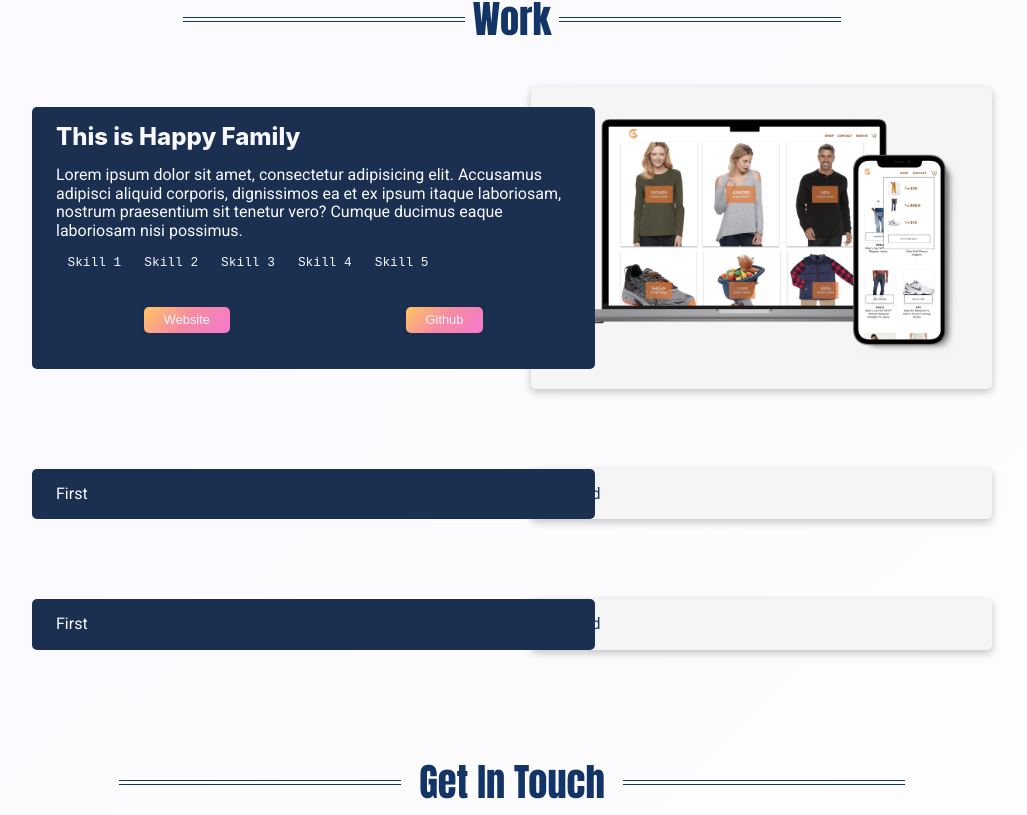
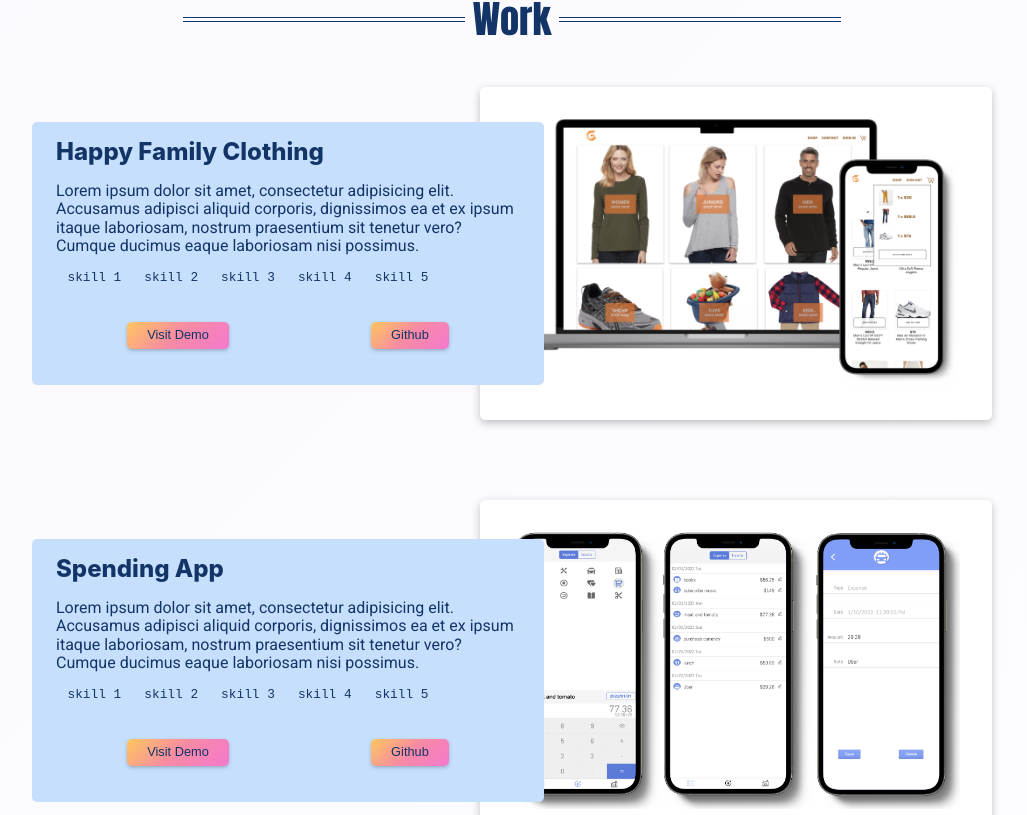
Before and after one commit to Yueran-Yu/grace-yu-portfolio, a React (Create React App) app: page / in a window 1280 px wide. Shown: the part 1145-1960 px from the top of the page, without its empty margins (128-1155 px from the left). Built offline with nearby package versions, Linux system fonts and the light colour scheme; a web font is replaced by a local one.

Commit message:
build the local data and display it

```diff
--- a/src/components/Contact/Contact.styles.jsx
+++ b/src/components/Contact/Contact.styles.jsx
@@ -37,7 +37,7 @@ export const FormContainer = styled.form`
   margin: 20px 30px;
 
   @media screen and ${deviceSize.mobile} {
-    margin: 0 10px;
+    margin: 45px 10px;
   }
 `
 
--- a/src/components/Footer/Footer.styles.jsx
+++ b/src/components/Footer/Footer.styles.jsx
@@ -1,9 +1,15 @@
 import styled from "styled-components";
+import {deviceSize} from "../Utils/DeviceSize";
 
 export const FooterContainer = styled.div`
   display: flex;
   justify-content: center;
   padding: 20px;
   margin: 40px 0 20px 0;
-  font-family: fantasy;
+  font-family: 'DengXian Light', sans-serif;
+
+  @media screen and ${deviceSize.mobile} {
+    margin: 50px 0 10px 0;
+    font-size: 0.8rem;
+  }
 `
--- a/src/components/Home/Home.styles.jsx
+++ b/src/components/Home/Home.styles.jsx
@@ -175,6 +175,7 @@ export const SocialMedia = styled.ul`
   flex-direction: row;
   justify-content: center;
   align-items: center;
+  margin-top:15px;
 `
 export const MediaItem = styled.li`
   margin: 15px 10px;
--- /dev/null
+++ b/src/components/Work/SubProject/SubProject.jsx
@@ -0,0 +1,25 @@
+import React from 'react';
+import {ButtonWrapper, ChildBtn, ChildSection, FirstChild, SecondChild, UlWrapper} from "./SubProject.styles";
+
+const SubProject = ({title, content, projectUrl, githubUrl, skills, img, alt}) => {
+  return (
+    <ChildSection>
+      <FirstChild>
+        <div className='child-title'>{title}</div>
+        <p>{content}</p>
+        <UlWrapper>
+          {skills.map((skill, index) => <li key={index}>{skill}</li>)}
+        </UlWrapper>
+        <ButtonWrapper>
+          <ChildBtn href={projectUrl} target='_blank'>Visit Demo</ChildBtn>
+          <ChildBtn href={githubUrl} target='_blank'>Github</ChildBtn>
+        </ButtonWrapper>
+      </FirstChild>
+      <SecondChild>
+        <img src={img} alt={alt}/>
+      </SecondChild>
+    </ChildSection>
+
+  )
+}
+export default SubProject;
--- /dev/null
+++ b/src/components/Work/SubProject/SubProject.styles.jsx
@@ -0,0 +1,141 @@
+import styled from "styled-components";
+import {deviceSize} from "../../Utils/DeviceSize";
+import {CustomBtnContainer} from "../../CustomBtn.styles";
+
+export const ChildSection = styled.section`
+  display: flex;
+  flex-direction: row;
+  margin-top: 1rem;
+  margin-bottom: 5rem;
+
+  @media screen and ${deviceSize.tablet} {
+    margin-top: 0;
+    margin-right: 0;
+    width: 100%;
+    flex-direction: column-reverse;
+  }
+`
+
+export const FirstChild = styled.div`
+  background: ${({theme:{chosenTheme}})=>(chosenTheme.cardBgColor1)};
+  color: ${({theme:{chosenTheme}})=>(chosenTheme.color)};
+  width: 50%;
+  height: 85%;
+  display: flex;
+  flex-direction: column;
+  align-self: center;
+  padding: 1rem 1.5rem;
+  min-width: 10rem;
+  margin-right: -10vw;
+  margin-left: 2.5vw;
+  z-index: 2;
+  border-radius: 5px;
+  box-shadow: rgba(255, 255, 255, 0.08) 0 4px 12px;
+
+
+  .child-title {
+    font-size: 1.5rem;
+    padding-bottom: 1rem;
+    font-family: -apple-system, BlinkMacSystemFont, "Segoe UI", Roboto, Helvetica, Arial, sans-serif, "Apple Color Emoji", "Segoe UI Emoji", "Segoe UI Symbol";
+    font-weight: 800;
+
+    @media screen and ${deviceSize.mobile} {
+      font-size: 1.3rem;
+      padding-bottom: 0.5rem;
+    }
+  }
+
+  @media screen and ${deviceSize.tablet} {
+    display: flex;
+    flex-direction: column;
+    margin-right: 0;
+    width: 90%;
+    max-width: 35rem;
+    margin-left: 0;
+  }
+
+  @media screen and ${deviceSize.mobile} {
+    display: flex;
+    flex-direction: column;
+    margin-right: 0;
+    width: 90%;
+    max-width: 25rem;
+    margin-left: 0;
+  }
+`
+
+export const SecondChild = styled.div`
+  background: ${({theme:{chosenTheme}})=>(chosenTheme.cardBgColor2)};
+  color: ${({theme:{chosenTheme}})=>(chosenTheme.color)};
+  width: 50%;
+  padding: 1rem;
+  height: 30%;
+  display: flex;
+  align-self: end;
+  min-width: 25rem;
+  margin-left: 5vw;
+  border-radius: 5px;
+  box-shadow: rgba(0, 0, 0, 0.24) 0 3px 8px;
+
+  @media screen and ${deviceSize.tablet} {
+    width: 90%;
+    min-width: 20rem;
+    max-width: 35rem;
+    display: flex;
+    align-self: center;
+    margin-left: 0;
+
+  }
+
+  @media screen and ${deviceSize.mobile} {
+    width: 90%;
+    max-width: 25rem;
+    display: flex;
+    align-self: center;
+    margin-left: 0;
+  }
+
+  img {
+    padding: 1rem;
+    width: 100%;
+    height: auto;
+    transition: all 0.5s ease-in-out;
+
+    @media screen and ${deviceSize.tablet} {
+      height: 50%;
+      padding: 0.5rem 0;
+    }
+  }
+
+  img:hover {
+    transform: scale(1.05);
+  }
+`
+
+export const UlWrapper = styled.ul`
+  display: flex;
+  justify-content: space-around;
+  padding: 1rem 0;
+  min-width: 25vw;
+  max-width: 30vw;
+  font-family: Courier New, monospace;
+
+  li {
+    font-weight: 5;
+    font-size: 0.8rem;
+  }
+
+  @media screen and ${deviceSize.tablet} {
+    min-width: 95%;
+  }
+`
+
+export const ButtonWrapper = styled.div`
+  display: flex;
+  justify-content: space-around;
+`
+
+export const ChildBtn = styled(CustomBtnContainer)`
+  font-size: 0.8rem;
+  font-weight: 100;
+`
--- a/src/components/Work/Work.jsx
+++ b/src/components/Work/Work.jsx
@@ -1,15 +1,11 @@
 import React from 'react';
 import {
-  ButtonWrapper, ChildBtn,
-  ChildSection,
-  FirstChild,
-  SecondChild,
   SectionContainer,
-  UlWrapper,
   WorkContainer
 } from "./Work.styles";
 import SectionTitle from "../SectionTitle/SectionTitle";
-import happyFamily from '../../assets/images/happyFamilyMockUp.png';
+import {PROJECTS_DATA} from "../../data/data";
+import SubProject from "./SubProject/SubProject";
 
 const Work = () => {
   return (
@@ -18,44 +14,9 @@ const Work = () => {
         Work
       </SectionTitle>
       <SectionContainer>
-        <ChildSection>
-          <FirstChild>
-            <div className='child-title'>This is Happy Family</div>
-            <p>Lorem ipsum dolor sit amet, consectetur adipisicing elit. Accusamus adipisci aliquid corporis,
-              dignissimos ea et ex ipsum itaque laboriosam, nostrum praesentium sit tenetur vero? Cumque ducimus eaque
-              laboriosam nisi possimus.</p>
-            <UlWrapper>
-              <li>Skill 1</li>
-              <li>Skill 2</li>
-              <li>Skill 3</li>
-              <li>Skill 4</li>
-              <li>Skill 5</li>
-            </UlWrapper>
-            <ButtonWrapper>
-              <ChildBtn>Website</ChildBtn>
-              <ChildBtn>Github</ChildBtn>
-            </ButtonWrapper>
-          </FirstChild>
-          <SecondChild>
-            <img src={happyFamily} alt="Happy family"/>
-          </SecondChild>
-        </ChildSection>
-        <ChildSection>
-          <FirstChild>
-            First
-          </FirstChild>
-          <SecondChild>
-            Second
-          </SecondChild>
-        </ChildSection>
-        <ChildSection>
-          <FirstChild>
-            First
-          </FirstChild>
-          <SecondChild>
-            Second
-          </SecondChild>
-        </ChildSection>
+        {
+          PROJECTS_DATA.map(({id, ...otherProps}) => <SubProject key={id} {...otherProps}/>)
+        }
       </SectionContainer>
     </WorkContainer>
   )
--- a/src/components/Work/Work.styles.jsx
+++ b/src/components/Work/Work.styles.jsx
@@ -1,5 +1,4 @@
 import styled from 'styled-components';
-import {CustomBtnContainer} from "../CustomBtn.styles";
 import {deviceSize} from "../Utils/DeviceSize";
 
 export const WorkContainer = styled.div`
@@ -16,136 +15,3 @@ export const SectionContainer = styled.div`
     width: 100%;
   }
 `
-
-export const ChildSection = styled.section`
-  display: flex;
-  flex-direction: row;
-  margin-top: 1rem;
-  margin-bottom: 5rem;
-
-  @media screen and ${deviceSize.tablet} {
-    margin-top: 0;
-    margin-right: 0;
-    width: 100%;
-    flex-direction: column-reverse;
-  }
-`
-
-export const FirstChild = styled.div`
-  background: var(--prussian-blue);
-  width: 55%;
-  height: 85%;
-  display: flex;
-  flex-direction: column;
-  align-self: center;
-  padding: 1rem 1.5rem;
-  min-width: 10rem;
-  margin-right: -10vw;
-  margin-left: 2.5vw;
-
-  z-index: 2;
-  border-radius: 5px;
-  box-shadow: rgba(255, 255, 255, 0.08) 0 4px 12px;
-  color: ghostwhite;
-
-
-  .child-title {
-    font-size: 1.5rem;
-    padding-bottom: 1rem;
-    font-family: -apple-system, BlinkMacSystemFont, "Segoe UI", Roboto, Helvetica, Arial, sans-serif, "Apple Color Emoji", "Segoe UI Emoji", "Segoe UI Symbol";
-    font-weight: 800;
-
-    @media screen and ${deviceSize.mobile} {
-      font-size: 1.3rem;
-      padding-bottom: 0.5rem;
-    }
-  }
-
-  @media screen and ${deviceSize.tablet} {
-    display: flex;
-    flex-direction: column;
-    margin-right: 0;
-    width: 90%;
-    max-width: 35rem;
-    margin-left: 0;
-  }
-
-  @media screen and ${deviceSize.mobile} {
-    display: flex;
-    flex-direction: column;
-    margin-right: 0;
-    width: 90%;
-    max-width: 25rem;
-    margin-left: 0;
-  }
-`
-
-export const SecondChild = styled.div`
-  background: whitesmoke;
-  width: 45%;
-  padding: 1rem;
-  height: 30%;
-  display: flex;
-  align-self: end;
-  min-width: 25rem;
-  margin-left: 5vw;
-  border-radius: 5px;
-  box-shadow: rgba(0, 0, 0, 0.24) 0 3px 8px;
-
-  @media screen and ${deviceSize.tablet} {
-    width: 90%;
-    min-width: 20rem;
-    max-width: 35rem;
-    display: flex;
-    align-self: center;
-    margin-left: 0;
-
-  }
-
-  @media screen and ${deviceSize.mobile} {
-    width: 90%;
-    max-width: 25rem;
-    display: flex;
-    align-self: center;
-    margin-left: 0;
-  }
-
-  img {
-    padding: 1rem;
-    width: 100%;
-    height: auto;
-
-    @media screen and ${deviceSize.tablet} {
-      height: 50%;
-      padding: 0.5rem 0;
-    }
-  }
-`
-
-export const UlWrapper = styled.ul`
-  display: flex;
-  justify-content: space-around;
-  padding: 1rem 0;
-  min-width: 25vw;
-  max-width: 30vw;
-  font-family: Courier New, monospace;
-
-  li {
-    font-weight: 5;
-    font-size: 0.8rem;
-  }
-
-  @media screen and ${deviceSize.tablet} {
-    min-width: 95%;
-  }
-`
-
-export const ButtonWrapper = styled.div`
-  display: flex;
-  justify-content: space-around;
-`
-
-export const ChildBtn = styled(CustomBtnContainer)`
-  font-size: 0.8rem;
-  font-weight: 100;
-`
--- /dev/null
+++ b/src/data/data.js
@@ -0,0 +1,36 @@
+import happyFamilyApp from '../assets/images/happyFamilyMockUp.png';
+import spendingApp from '../assets/images/SpendingMockUp.png';
+import myPortfolio from '../assets/images/myPortfolio.png'
+
+export const PROJECTS_DATA = [
+  {
+    id: 1,
+    title: 'Happy Family Clothing',
+    content: 'Lorem ipsum dolor sit amet, consectetur adipisicing elit. Accusamus adipisci aliquid corporis, dignissimos ea et ex ipsum itaque laboriosam, nostrum praesentium sit tenetur vero? Cumque ducimus eaque laboriosam nisi possimus.',
+    projectUrl: '#',
+    githubUrl: '#',
+    skills: ['skill 1', 'skill 2', 'skill 3', 'skill 4', 'skill 5'],
+    img: happyFamilyApp,
+    alt: 'happy Family Clothing'
+  },
+  {
+    id: 2,
+    title: 'Spending App',
+    content: 'Lorem ipsum dolor sit amet, consectetur adipisicing elit. Accusamus adipisci aliquid corporis, dignissimos ea et ex ipsum itaque laboriosam, nostrum praesentium sit tenetur vero? Cumque ducimus eaque laboriosam nisi possimus.',
+    projectUrl: '#',
+    githubUrl: '#',
+    skills: ['skill 1', 'skill 2', 'skill 3', 'skill 4', 'skill 5'],
+    img: spendingApp,
+    alt: 'spending App'
+  },
+  {
+    id: 3,
+    title: 'Grace Portfolio',
+    content: 'Lorem ipsum dolor sit amet, consectetur adipisicing elit. Accusamus adipisci aliquid corporis, dignissimos ea et ex ipsum itaque laboriosam, nostrum praesentium sit tenetur vero? Cumque ducimus eaque laboriosam nisi possimus.',
+    projectUrl: '#',
+    githubUrl: '#',
+    skills: ['skill 1', 'skill 2', 'skill 3', 'skill 4', 'skill 5'],
+    img: myPortfolio,
+    alt: 'my Portfolio'
+  }
+]
```
Also changed, not shown: src/components/gobalStyles.jsx (+8 -3 lines), src/assets/images/SpendingMockUp.png, src/assets/images/myPortfolio.png (added).
